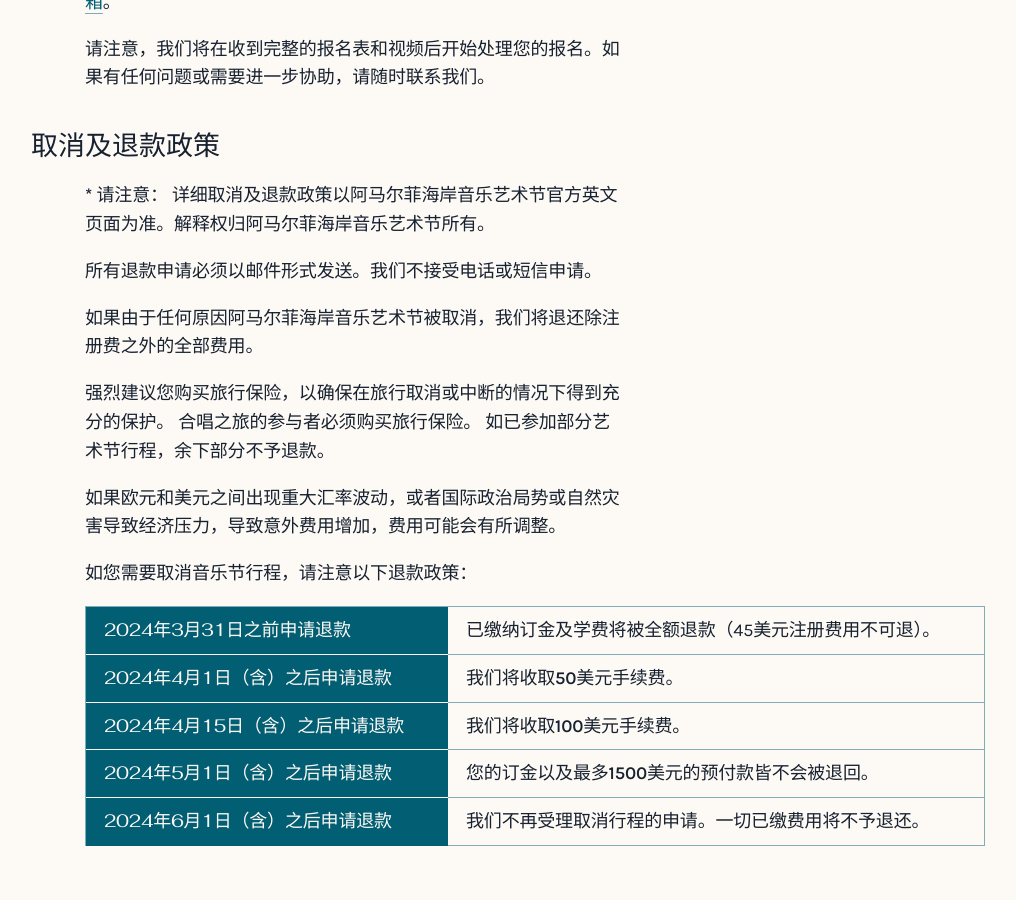
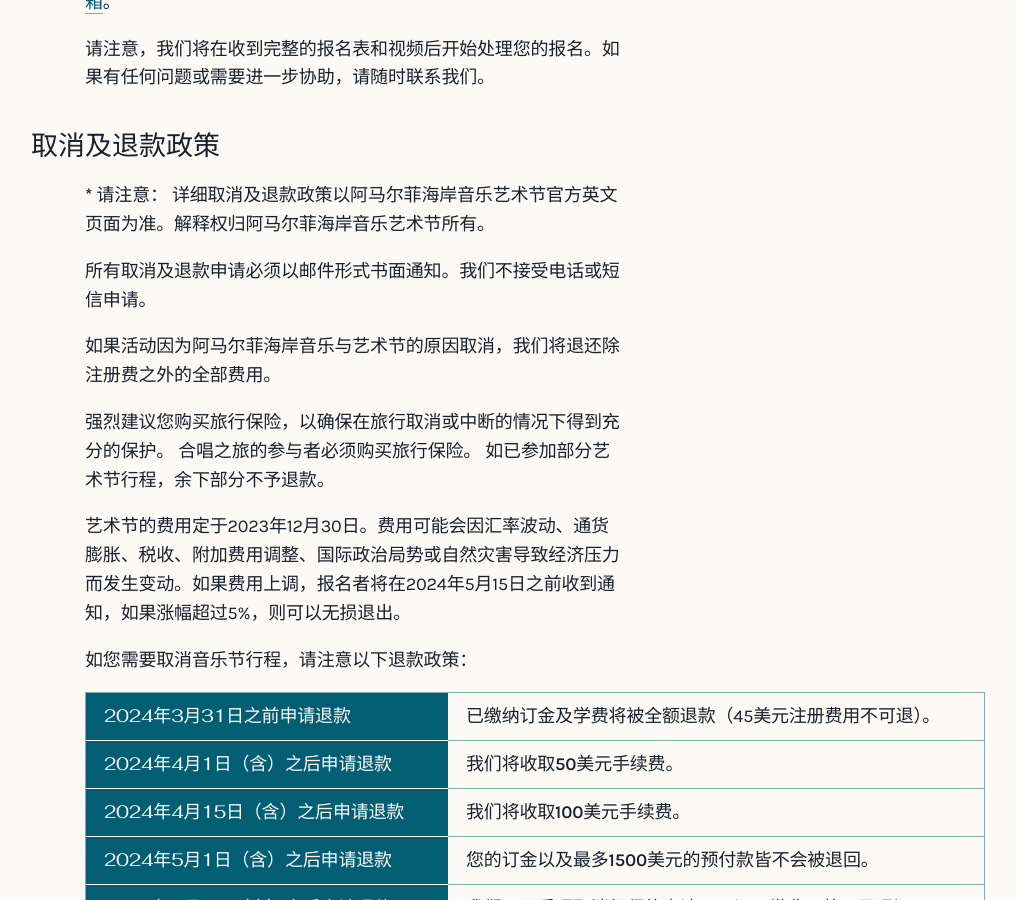
Before and after one commit to Amalfi-Festival/amalfi-festival-org, a Jekyll site: the page built from _apply/piano-zh.md, in a window 1280 px wide and 900 px high, scrolled down 3287 px. Shown: the whole window, without its empty margins (96-1112 px from the left). Built offline with Jekyll 4.4.1, drawn with Linux system fonts in a browser that asks for light colours.

Commit message:
Edit Chinese Cancellation Policy

```diff
--- a/_apply/piano-zh.md
+++ b/_apply/piano-zh.md
@@ -36,7 +36,7 @@ title: 申请钢琴艺术节
 
 ### 视频录像上传须知
 
-请确保将视频上传至YouTube或Bilibili，并将链接附在报名表上。如果您需要在提交报名表之后另行递交视频，请将视频链接发送至此 [邮箱](mailto:recordings@amalfi-festival.org)。
+请确保将视频上传至YouTube或Bilibili，并将链接附在报名表上。如果您需要在提交报名表之后另行递交视频，请将视频链接发送至此[邮箱](mailto:recordings@amalfi-festival.org)。
 
 请注意，我们将在收到完整的报名表和视频后开始处理您的报名。如果有任何问题或需要进一步协助，请随时联系我们。
 
--- a/_includes/cancellation-policy-zh.md
+++ b/_includes/cancellation-policy-zh.md
@@ -3,13 +3,13 @@
 
 **\* 请注意：** *详细取消及退款政策以阿马尔菲海岸音乐艺术节官方英文页面为准。解释权归阿马尔菲海岸音乐艺术节所有。*
 
-所有退款申请必须以邮件形式发送。我们不接受电话或短信申请。
+所有取消及退款申请必须以邮件形式书面通知。我们不接受电话或短信申请。
 
-如果由于任何原因阿马尔菲海岸音乐艺术节被取消，我们将退还除注册费之外的全部费用。
+如果活动因为阿马尔菲海岸音乐与艺术节的原因取消，我们将退还除注册费之外的全部费用。
 
 {% if reference-program.slug == "choral" %}**参与合唱之旅的参与者需要购买旅行保险，以防旅行取消或中断。**{% else %}强烈建议您购买旅行保险，以确保在旅行取消或中断的情况下得到充分的保护。{% endif %} {% unless reference-program %}**合唱之旅的参与者必须购买旅行保险。**{% endunless %} 如已参加部分艺术节行程，余下部分不予退款。
 
-如果欧元和美元之间出现重大汇率波动，或者国际政治局势或自然灾害导致经济压力，导致意外费用增加，费用可能会有所调整。
+艺术节的费用定于2023年12月30日。费用可能会因汇率波动、通货膨胀、税收、附加费用调整、国际政治局势或自然灾害导致经济压力而发生变动。如果费用上调，报名者将在2024年5月15日之前收到通知，如果涨幅超过5%，则可以无损退出。
 
 {% unless include.hide-table-intro-paragraph %}
 如您需要取消音乐节行程，请注意以下退款政策：
```
